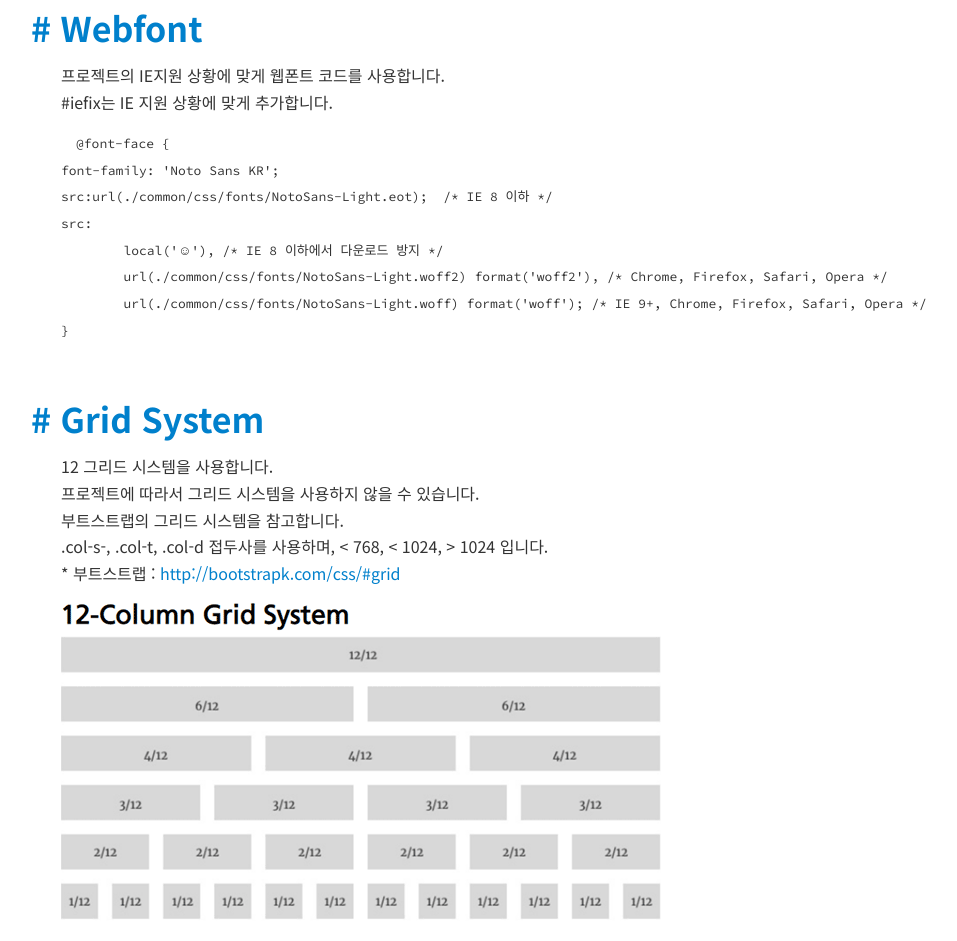
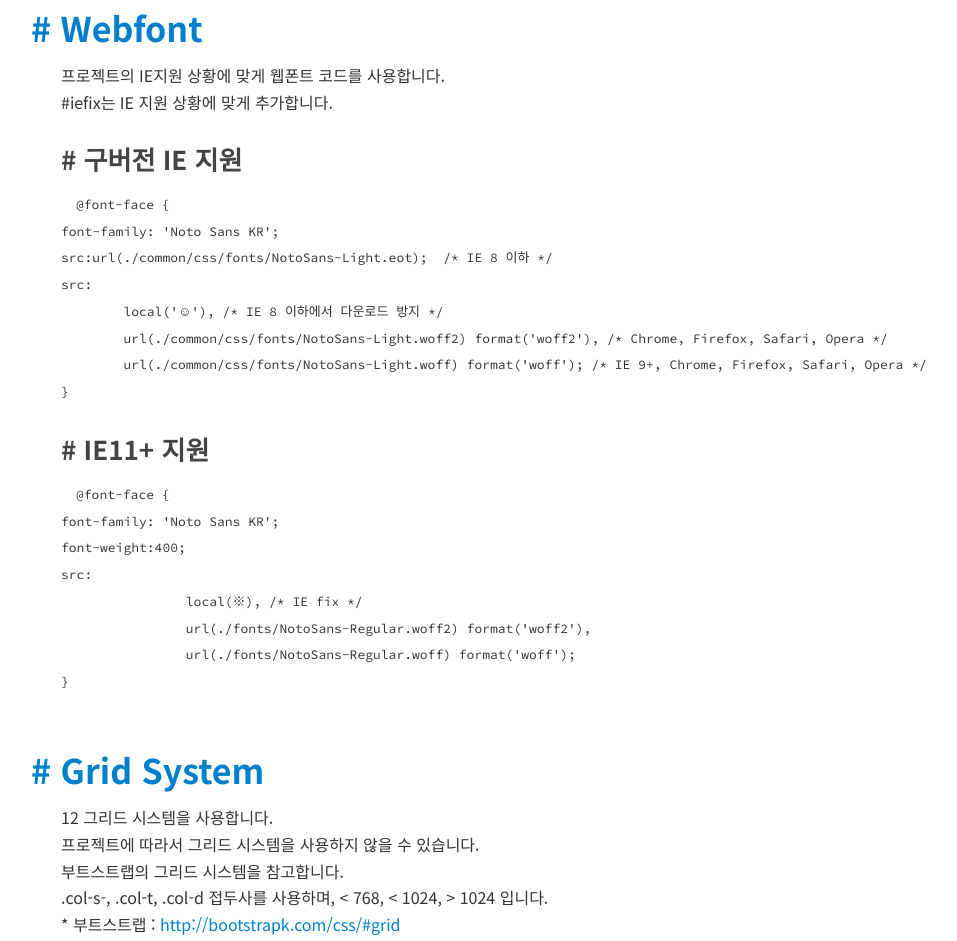
Before and after one commit to yonghap/Web-Component, a plain HTML site: page index.html in a window 1280 px wide. Shown: the part 4184-5125 px from the top of the page, without its empty margins (49-1006 px from the left). Drawn offline with Linux system fonts and the light colour scheme; a script that the page names is missing.

Commit message:
MODIFY : webfont

```diff
--- a/index.html
+++ b/index.html
@@ -243,7 +243,7 @@ button, input[type=button], input[type=submit] {-webkit-appearance:none;-webkit-
 					프로젝트의 IE지원 상황에 맞게 웹폰트 코드를 사용합니다.<br>
 					#iefix는 IE 지원 상황에 맞게 추가합니다.
 				</p>
-
+				<h3 class="h3"># 구버전 IE 지원 </h3>
 				<!--code-->
 				<pre><code class="language-css">@font-face {
 font-family: 'Noto Sans KR';
@@ -254,6 +254,20 @@ src:
 	url(./common/css/fonts/NotoSans-Light.woff) format('woff'); /* IE 9+, Chrome, Firefox, Safari, Opera */
 }
 </code></pre>
+			</article>
+			<article class="article">
+				<h3 class="h3"># IE11+ 지원 </h3>
+				<!--code-->
+				<pre><code class="language-css">@font-face {
+font-family: 'Noto Sans KR';
+font-weight:400;
+src:
+		local(※), /* IE fix */
+		url(./fonts/NotoSans-Regular.woff2) format('woff2'),
+		url(./fonts/NotoSans-Regular.woff) format('woff');
+}
+</code></pre>
+
 				<!--//code-->
 			</article>
 		</section>
```
